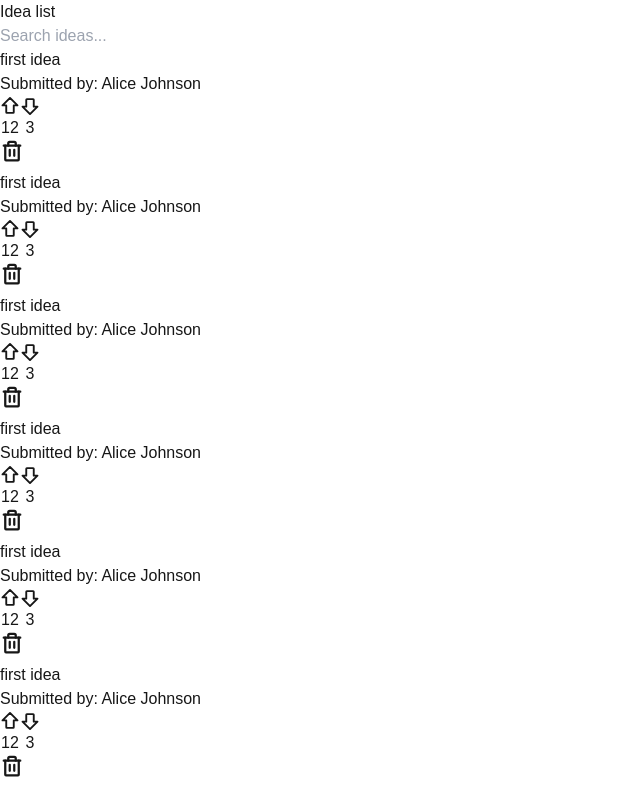
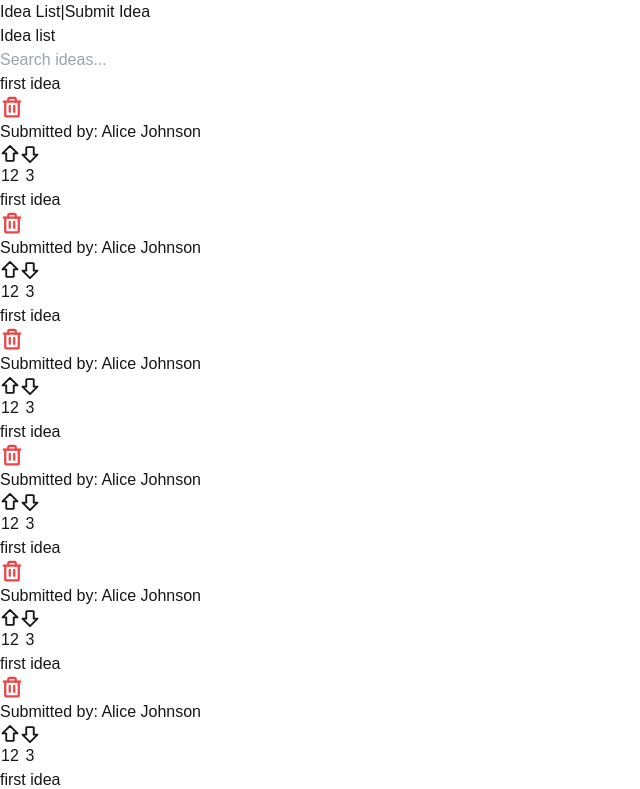
Before and after one commit to Sharan-ram/cloudbees-assignment, a Next.js app: page / in a window 1280 px wide. Shown: the top 789 px of the page, without its empty margins (0-640 px from the left). Built offline with nearby package versions, Linux system fonts and the light colour scheme.

Commit message:
Fix styling issues (#3)
* Add styling for list page

* Style IdeaDetail page

* Implement top navbar

```diff
--- a/src/app/idea/page.tsx
+++ b/src/app/idea/page.tsx
@@ -13,8 +13,8 @@ export default function IdeaPage() {
   };
 
   return (
-    <div className="bg-white p-6 max-w-3xl mx-auto">
-      <h1 className="text-2xl font-bold mb-4">Idea list</h1>
+    <div className="bg-white">
+      <h1 className="text-2xl font-bold mb-4">Submit new idea</h1>
       <div className="rounded-md shadow-md p-4">
         <IdeaForm onSubmit={handleNewIdea} />
       </div>
--- a/src/app/layout.tsx
+++ b/src/app/layout.tsx
@@ -1,18 +1,8 @@
 import type { Metadata } from "next";
-import { Geist, Geist_Mono } from "next/font/google";
 import "./globals.css";
+import Navbar from "@/components/Navbar";
 
 import QueryProvider from "@/components/QueryProvider";
-
-const geistSans = Geist({
-  variable: "--font-geist-sans",
-  subsets: ["latin"],
-});
-
-const geistMono = Geist_Mono({
-  variable: "--font-geist-mono",
-  subsets: ["latin"],
-});
 
 export const metadata: Metadata = {
   title: "Create Next App",
@@ -26,10 +16,11 @@ export default function RootLayout({
 }>) {
   return (
     <html lang="en">
-      <body
-        className={`${geistSans.variable} ${geistMono.variable} antialiased`}
-      >
-        <QueryProvider>{children}</QueryProvider>
+      <body className="max-w-3xl mx-auto p-6">
+        <QueryProvider>
+          <Navbar />
+          <main className="max-w-4xl mx-auto p-6">{children}</main>
+        </QueryProvider>
       </body>
     </html>
   );
--- a/src/app/page.tsx
+++ b/src/app/page.tsx
@@ -5,7 +5,7 @@ export default async function HomePage() {
   const { ideas, total } = await getIdeas(1);
 
   return (
-    <div className="max-w-3xl mx-auto p-6">
+    <div className="">
       <h1 className="text-2xl font-bold mb-4">Idea list</h1>
 
       {/* Pass first batch of ideas & total count */}
--- a/src/components/IdeaList.tsx
+++ b/src/components/IdeaList.tsx
@@ -131,7 +131,31 @@ export default function IdeaList({ initialIdeas, total }) {
             className="p-4 border rounded-md shadow-md cursor-pointer hover:bg-gray-100 transition"
             onClick={() => router.push(`/idea/${idea.id}`)} // Navigate to details page
           >
-            <h3 className="text-lg font-semibold">{idea.summary}</h3>
+            <div className="flex items-center">
+              <div className="w-[80%]">
+                <h3 className="text-lg font-semibold">{idea.summary}</h3>
+              </div>
+              <div className="w-[20%] flex justify-end">
+                {/* <button
+                  onClick={(e) => {
+                    e.stopPropagation(); // Prevent parent click event
+                    deleteMutation.mutate(idea.id);
+                  }}
+                  className="ml-4 p-2 rounded-full bg-red-500 text-white hover:bg-red-600 transition"
+                > */}
+                <Trash
+                  size={24}
+                  weight="bold"
+                  color="#EF4444"
+                  onClick={(e) => {
+                    e.stopPropagation(); // Prevent parent click event
+                    deleteMutation.mutate(idea.id);
+                  }}
+                />
+                {/* </button> */}
+              </div>
+            </div>
+
             <p className="text-sm text-gray-500">
               Submitted by: {idea.employee}
             </p>
@@ -159,15 +183,6 @@ export default function IdeaList({ initialIdeas, total }) {
                 {idea.downvotes ?? 0}
               </button>
             </div>
-            <button
-              onClick={(e) => {
-                e.stopPropagation(); // Prevent parent click event
-                deleteMutation.mutate(idea.id);
-              }}
-              className="ml-4 p-2 rounded-full bg-red-500 text-white hover:bg-red-600 transition"
-            >
-              <Trash size={24} weight="bold" />
-            </button>
           </li>
         ))}
       </ul>
--- /dev/null
+++ b/src/components/Navbar.tsx
@@ -0,0 +1,34 @@
+"use client";
+
+import Link from "next/link";
+import { usePathname } from "next/navigation";
+
+export default function Navbar() {
+  const pathname = usePathname(); // ✅ Get current route
+
+  return (
+    <nav className="py-4 text-right">
+      <Link
+        href="/"
+        className={`px-4 ${
+          pathname === "/"
+            ? "text-gray-900 font-bold"
+            : "text-gray-500 hover:text-gray-900"
+        }`}
+      >
+        Idea List
+      </Link>
+      <span className="mx-4">|</span>
+      <Link
+        href="/idea"
+        className={`px-4 ${
+          pathname === "/idea"
+            ? "text-gray-900 font-bold"
+            : "text-gray-500 hover:text-gray-900"
+        }`}
+      >
+        Submit Idea
+      </Link>
+    </nav>
+  );
+}
```
Also changed, not shown: src/app/idea/[id]/page.tsx (+3 -22 lines), src/components/IdeaDetail.tsx (added, +30 -0 lines).
